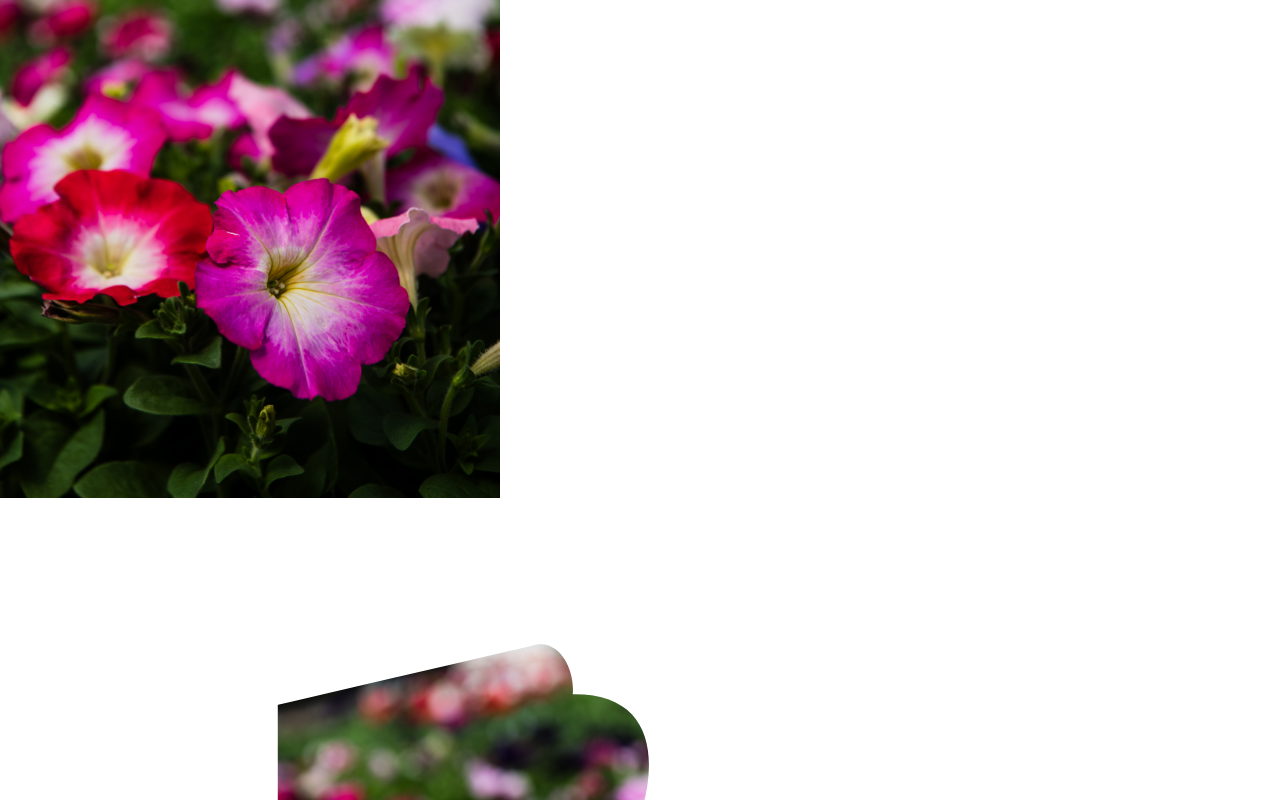
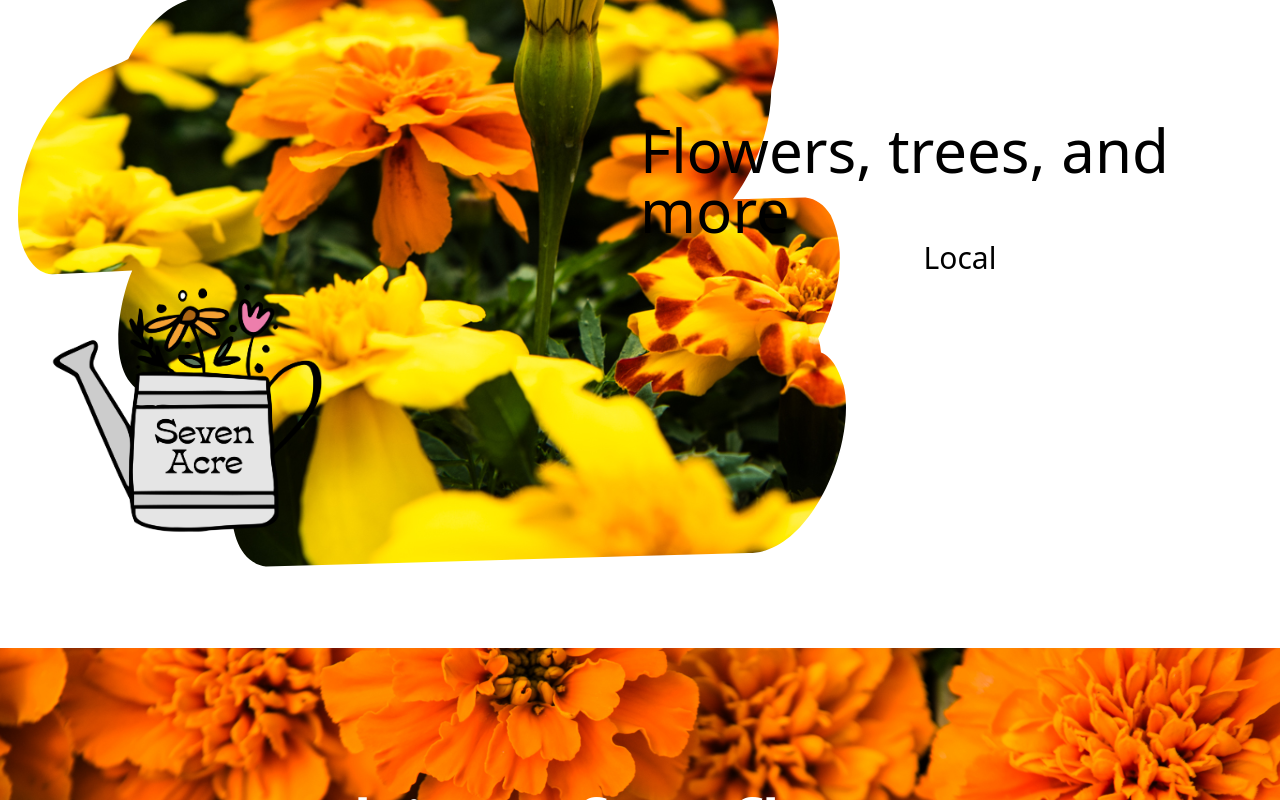
Before and after one commit to lee14k/seven-acres, a Next.js app: page / in a window 1280 px wide. Shown: the part 1340-2140 px from the top of the page. Built offline with nearby package versions, Linux system fonts and the light colour scheme.

Commit message:
homepage design

```diff
--- /dev/null
+++ b/components/MapDirections.jsx
@@ -0,0 +1,3 @@
+const MapDirections =()=> {
+    return (
+}
--- a/components/Paintsvg.jsx
+++ b/components/Paintsvg.jsx
@@ -1,14 +1,15 @@
 const Paintsvg = () => {
     return (
-      <svg xmlns="http://www.w3.org/2000/svg" width="1000" height="800" viewBox="0 0 1200 800">
+      <svg xmlns="http://www.w3.org/2000/svg" width="1000" height="900" viewBox="0 0 1000 800">
         <defs>
-          {/* Increase pattern size to cover the whole shape */}
-          <pattern id="image-pattern" patternUnits="userSpaceOnUse" width="1200" height="800">
-            <image href="/Flowers_Lo-Res-8305.jpg" width="1200" height="800" />
+          {/* Adjust pattern size to fit the viewBox */}
+          <pattern id="image-pattern" patternUnits="userSpaceOnUse" width="1000" height="800">
+            {/* Use preserveAspectRatio to maintain the original image proportions */}
+            <image href="/Flowers_Lo-Res-8336.jpg" width="1500" height="1200" x="-100" y="-300" preserveAspectRatio="xMidYMid slice" />
           </pattern>
         </defs>
 
-        {/* Adjust viewBox to cover the path's dimensions */}
+        {/* Ensure the entire paint stroke path is visible and correctly aligned */}
         <path
           fill="url(#image-pattern)"
           d="M843.5661,587.1768c-4.2149-12.42-9.8699-27.8048-22.5371-32.7155
--- a/components/PhotoRightTextLeft.jsx
+++ b/components/PhotoRightTextLeft.jsx
@@ -2,27 +2,23 @@ import Image from "next/image";
 import Paintsvg from "./Paintsvg";
 const PhotoRightTextLeft = () => {
   return (
-    <div className="grid grid-cols-2">
+    <div className="grid grid-cols-2 relative">
           <div>
-      <Image
-        src='/Flowers_Lo-Res-8305.jpg'
-        height={500}
-        width={500}
 
-        />
         <Paintsvg/>
         <Image
  src='/sa.png'
- height={500}
- width={500}
+ height={400}
+ width={400}
+ className="absolute bottom-10 left-128 z-10"
 
 />
       </div>
-      <div>
-        <h1>
+      <div className="flex flex-col justify-center items-center">
+        <h1 className="text-6xl">
         Flowers, trees, and more
         </h1>
-        <p>Local</p>
+        <p className="text-3xl">Local</p>
       </div>
 
     </div>
```
